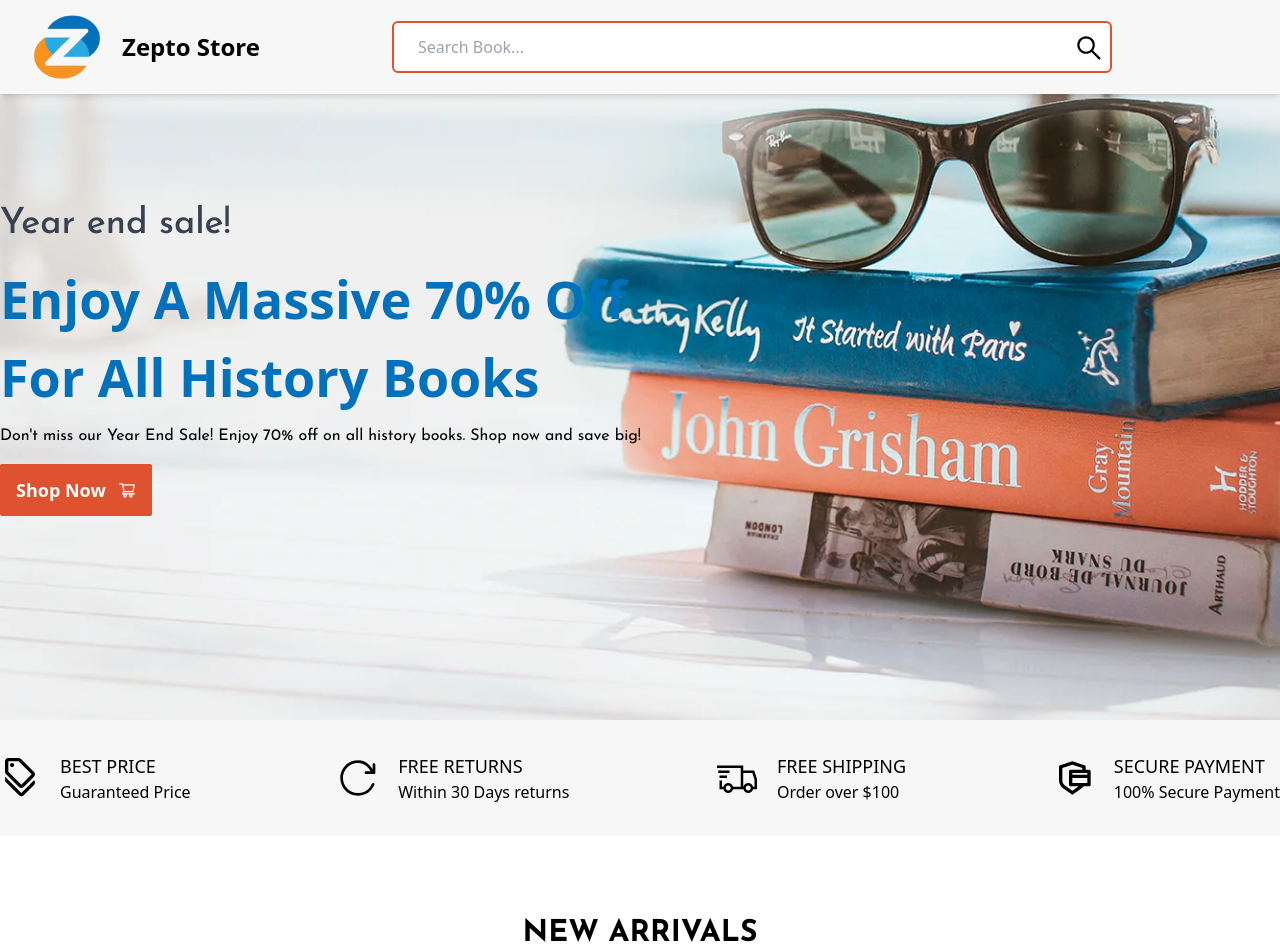
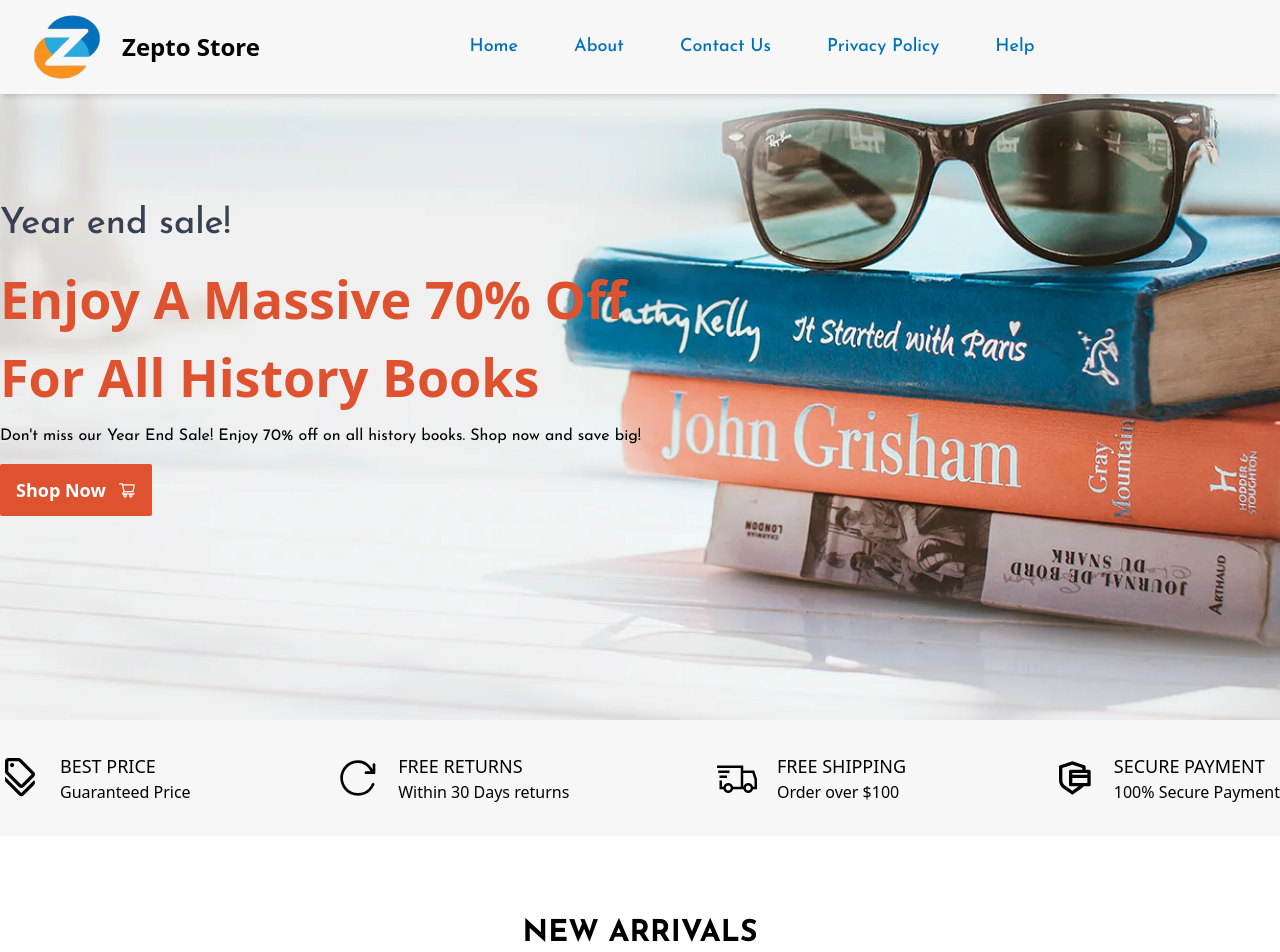
Before and after one commit to MahadiHasan2903/Zepto_Books_Store, a React (Vite) app: page / in a window 1280 px wide. Shown: the top 952 px of the page. Built offline with nearby package versions, Linux system fonts and the light colour scheme.

Commit message:
Modified Navbar component

```diff
--- a/src/assets/data.js
+++ b/src/assets/data.js
@@ -110,3 +110,11 @@
     thumbnail: bookThumbnail,
   },
 ];
+
+export const navItems = [
+  { to: "/", label: "Home" },
+  { to: "#about", label: "About" },
+  { to: "#contact-us", label: "Contact Us" },
+  { to: "#privacy", label: "Privacy Policy" },
+  { to: "#help", label: "Help" },
+];
--- /dev/null
+++ b/src/components/Atoms/SectionHeader.jsx
@@ -0,0 +1,10 @@
+const SectionHeader = ({ title }) => {
+  return (
+    <div className="mb-16 text-center">
+      <h1 className="text-3xl font-bold uppercase font-Josefin">{title}</h1>
+      <div className="w-20 h-1 mx-auto mt-2 bg-tertiary"></div>
+    </div>
+  );
+};
+
+export default SectionHeader;
--- a/src/components/Atoms/index.jsx
+++ b/src/components/Atoms/index.jsx
@@ -1,3 +1,4 @@
 import Button from "./Button";
+import SectionHeader from "./SectionHeader";
 
-export { Button };
+export { Button, SectionHeader };
--- a/src/components/Books/NewArrivals.jsx
+++ b/src/components/Books/NewArrivals.jsx
@@ -1,17 +1,12 @@
 import { GoArrowRight } from "react-icons/go";
 import { BookCard } from "../Books";
-import { Button } from "../Atoms";
+import { Button, SectionHeader } from "../Atoms";
 import { booksData } from "../../assets/data";
 
 const NewArrivals = () => {
   return (
     <div className="flex flex-col justify-center max-w-[1440px] mx-auto mt-20">
-      <header className="mb-10 text-center">
-        <h1 className="text-3xl font-bold uppercase font-Josefin">
-          New Arrivals
-        </h1>
-        <div className="w-20 h-1 mx-auto mt-2 bg-secondary"></div>
-      </header>
+      <SectionHeader title="New Arrivals" />
       <div className="grid grid-cols-1 gap-8 sm:grid-cols-2 lg:grid-cols-4">
         {booksData.slice(0, 8).map((book, index) => (
           <BookCard key={index} {...book} />
--- a/src/components/Hero/Banner.jsx
+++ b/src/components/Hero/Banner.jsx
@@ -8,7 +8,7 @@
         <p className="mb-4 text-4xl font-medium text-gray-700 font-Josefin">
           Year end sale!
         </p>
-        <h1 className="text-[52px] text-primary font-semibold mb-2 ">
+        <h1 className="text-[52px] text-tertiary font-semibold mb-2 ">
           Enjoy A Massive 70% Off <br /> For All History Books
         </h1>
         <p className="mb-4 font-Josefin">
--- a/src/components/Layout/Navbar.jsx
+++ b/src/components/Layout/Navbar.jsx
@@ -1,11 +1,8 @@
 import { Link } from "react-router-dom";
 import logo from "../../assets/logo.png";
 import { CgProfile } from "react-icons/cg";
-import {
-  AiOutlineHeart,
-  AiOutlineSearch,
-  AiOutlineShoppingCart,
-} from "react-icons/ai";
+import { AiOutlineHeart, AiOutlineShoppingCart } from "react-icons/ai";
+import { navItems } from "../../assets/data";
 
 const Navbar = () => {
   return (
@@ -14,24 +11,26 @@
       <div className="fixed top-0 z-50 w-full px-8 py-3 shadow-md bg-primary_background">
         <div className="flex items-center justify-between w-[1440px] mx-auto">
           {/* Logo and store name section */}
-          <div className="flex items-center w-1/6 gap-x-5">
-            <Link to="/">
+          <Link to="/" className="w-1/6">
+            <div className="flex items-center w-full gap-x-5">
               <img src={logo} alt="logo" className="w-[70px] h-[70px]" />{" "}
-            </Link>
-            <p className="text-2xl font-bold">Zepto Store</p>
-          </div>
+              <p className="text-2xl font-bold">Zepto Store</p>
+            </div>
+          </Link>
 
-          {/* Search bar section */}
-          <div className="relative w-3/6">
-            <input
-              type="text"
-              placeholder="Search Book..."
-              className="h-[40px] w-full p-6 border-tertiary border-[2px] rounded-md"
-            />
-            <AiOutlineSearch
-              size={30}
-              className="absolute cursor-pointer right-2 top-3"
-            />
+          {/* Navbar section */}
+          <div className="flex justify-center">
+            <div className="relative flex items-center w-full gap-x-14">
+              {navItems.map((link, index) => (
+                <Link
+                  key={index}
+                  to={link.to}
+                  className="text-lg font-medium transition-all text-primary hover:text-tertiary font-Josefin"
+                >
+                  {link.label}
+                </Link>
+              ))}
+            </div>
           </div>
 
           {/* User action icons section */}
```
Also changed, not shown: src/assets/animation.json (+1 -1 lines).
